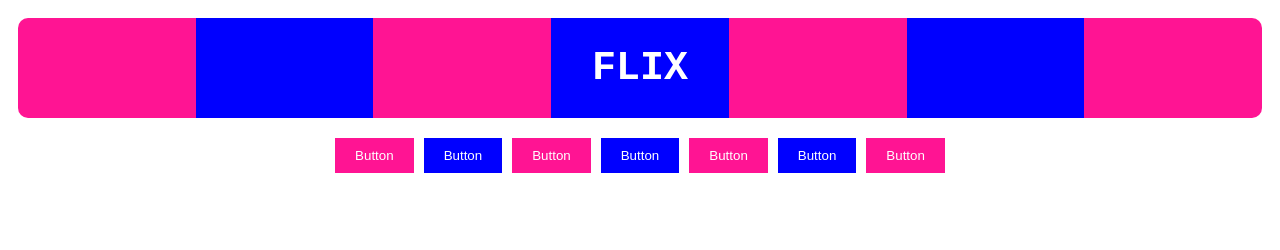
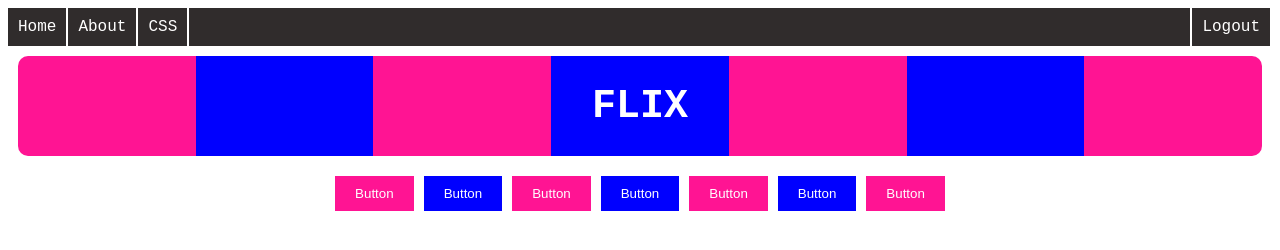
Before and after one commit to PunitVerma-cedcoss/CSS, a plain HTML site: page src/index.html in a window 1280 px wide. Drawn offline with Linux system fonts and the light colour scheme.

Commit message:
nav added

```diff
--- a/src/index.html
+++ b/src/index.html
@@ -6,6 +6,13 @@
     <meta name="viewport" content="width=device-width, initial-scale=1.0" />
     <link rel="stylesheet" href="main.css" />
     <title>Document</title>
+    <nav>
+        <div>Home</div>
+        <div>About</div>
+        <div>CSS</div>
+        <div class="grow"></div>
+        <div>Logout</div>
+    </nav>
   </head>
   <body>
     <!-- section1 -->
--- a/src/main.css
+++ b/src/main.css
@@ -1,6 +1,6 @@
-:root{
-    --primary:deeppink;
-    --secondary:blue;
+:root {
+  --primary: deeppink;
+  --secondary: blue;
 }
 * {
   transition: 0.3s all ease;
@@ -8,7 +8,8 @@
 body {
   font-family: "Courier New", Courier, monospace;
 }
-.s1,.s2 {
+.s1,
+.s2 {
   display: flex;
   justify-content: center;
   align-items: center;
@@ -50,27 +51,47 @@ body {
 }
 
 /* section 2 */
-.s2 button::after{
+.s2 button::after {
   content: "Button";
 }
-.s2 button:not(:last-child){
+.s2 button:not(:last-child) {
   margin-right: 10px;
 }
-.s2 button{
+.s2 button {
   border: none;
   padding: 10px 20px 10px 20px;
   color: white;
   cursor: pointer;
 }
-.s2 button:nth-child(odd){
+.s2 button:nth-child(odd) {
   background-color: var(--primary);
 }
-.s2 button:nth-child(even){
+.s2 button:nth-child(even) {
   background-color: var(--secondary);
 }
-.s2 button:nth-child(odd):hover{
+.s2 button:nth-child(odd):hover {
   background-color: var(--secondary);
 }
-.s2 button:nth-child(even):hover{
+.s2 button:nth-child(even):hover {
   background-color: var(--primary);
 }
+
+/* navbar */
+nav {
+  background-color: rgb(48, 44, 44);
+  color: white;
+  display: flex;
+}
+nav div {
+  padding: 10px;
+  border-right: 2px solid white;
+}
+nav div:not(:nth-child(4)):hover {
+  background-color: deeppink;
+  cursor: pointer;
+  transform: scale(1.05);
+  border-right: 2px solid white;
+}
+.grow {
+  flex-grow: 1;
+}
```
Lines whose indentation alone changed are shown as unchanged.
